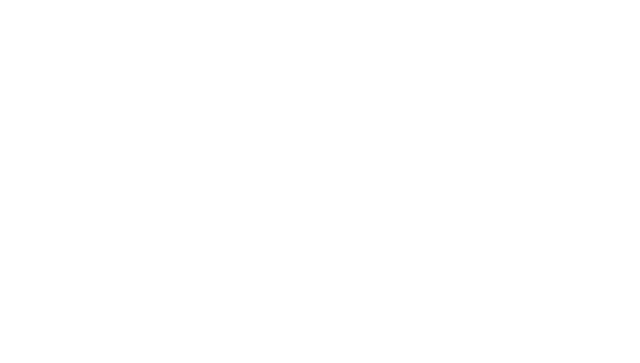
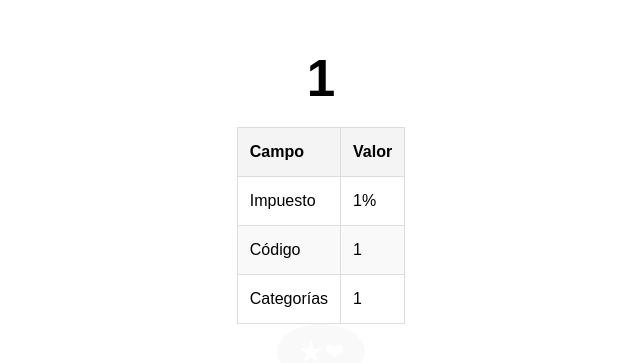
Before and after one commit to Braslyvm/-Proyecto-1-Dise-o-Hacienda, a React (Vite) app in the folder Proyecto-Hacienda/: page /DetalleCabys/1/param1/1/param2/1/param3/1 in a window 1280 px wide. Before the commit this address had no page. Shown: the part 185-548 px from the top of the page, without its empty margins (319-959 px from the left). Built offline with nearby package versions, Linux system fonts and the light colour scheme.

Commit message:
hiperviculos

```diff
--- a/Proyecto-Hacienda/package.json
+++ b/Proyecto-Hacienda/package.json
@@ -29,6 +29,6 @@
     "eslint-plugin-react-hooks": "^5.0.0",
     "eslint-plugin-react-refresh": "^0.4.14",
     "globals": "^15.12.0",
-    "vite": "^6.0.3"
+    "vite": "^6.0.5"
   }
 }
--- a/Proyecto-Hacienda/src/App.jsx
+++ b/Proyecto-Hacienda/src/App.jsx
@@ -1,14 +1,15 @@
-import React, { useState } from 'react';
-import { Routes, Route, Navigate } from 'react-router-dom'; // Asegúrate de importar Navigate para redirigir
-import Navbar from './Componentes/Navbar';
-import Sidebar from './Componentes/Sidebar';
-import MainContent from './Componentes/MainContent';
-import Logeo from './Logeo/Logeo';
-import Registro from './Logeo/Registro';
-import './App.css';
+import React, { useState } from "react";
+import { Routes, Route, Navigate } from "react-router-dom";
+import Navbar from "./Componentes/Navbar";
+import Sidebar from "./Componentes/Sidebar";
+import MainContent from "./Componentes/MainContent";
+import Logeo from "./Logeo/Logeo";
+import Registro from "./Logeo/Registro";
+import DetalleCabys from "./CuerpoElder/DetalleSearch";
+import "./App.css";
 
 function App() {
-    const [content, setContent] = useState('default');
+  const [content, setContent] = useState("default");
 
   const changeContent = (section) => {
     setContent(section);
@@ -17,9 +18,13 @@
   return (
     <div className="app-container">
       <Routes>
+        <Route
+          path="/DetalleCabys/:descripcion/param1/:param1/param2/:param2/param3/:param3"
+          element={<DetalleCabys />}
+        />
         <Route path="/" element={<Navigate to="/app" />} />
         <Route path="/logeo" element={<Logeo />} />
-                <Route path="/Registro" element={<Registro />} />
+        <Route path="/registro" element={<Registro />} />
         <Route
           path="/app"
           element={
--- /dev/null
+++ b/Proyecto-Hacienda/src/CuerpoElder/DetalleSearch.css
@@ -0,0 +1,53 @@
+h1 {
+  color: #000;
+}
+.detail-table {
+  width: 100%;
+  margin-top: 20px;
+  border-collapse: collapse; /* Elimina los espacios entre las celdas */
+  font-family: Arial, sans-serif;
+  background-color: #fff;
+}
+
+.detail-table th,
+.detail-table td {
+  padding: 12px;
+  text-align: left;
+  border: 1px solid #ddd;
+  color: #000; /* Establece el color del texto a negro */
+}
+
+.detail-table th {
+  background-color: #f4f4f4;
+  font-weight: bold;
+}
+
+.detail-table tr:nth-child(even) {
+  background-color: #f9f9f9;
+}
+
+.star-button {
+  font-size: 24px;
+  border: none;
+  color: white;
+  padding: 10px 20px;
+  border-radius: 50%;
+  cursor: pointer;
+  display: inline-flex;
+  justify-content: center;
+  align-items: center;
+  transition: background-color 0.3s, transform 0.3s;
+  text-align: center;
+}
+
+/* Efecto de hover */
+.star-button:hover {
+  color: #28a745;
+  transform: scale(1.1); /* Aumento de tamaño en el hover */
+}
+
+/* Ajuste del tamaño de la estrella */
+.star-button::before {
+  content: "\2605"; /* Código Unicode para la estrella */
+  font-size: 30px;
+}
--- /dev/null
+++ b/Proyecto-Hacienda/src/CuerpoElder/DetalleSearch.jsx
@@ -0,0 +1,43 @@
+import { useParams } from "react-router-dom";
+import "./DetalleSearch.css";
+function DetalleCabys() {
+  const { descripcion, param1, param2, param3 } = useParams();
+
+  if (!descripcion || !param1 || !param2 || !param3) {
+    return <div>Parámetros no encontrados.</div>;
+  }
+
+  return (
+    <div>
+      <h1>{descripcion}</h1>
+
+      {/* Tabla para mostrar los detalles */}
+      <table className="detail-table">
+        <thead>
+          <tr>
+            <th>Campo</th>
+            <th>Valor</th>
+          </tr>
+        </thead>
+        <tbody>
+          <tr>
+            <td>Impuesto</td>
+            <td>{param1}%</td>
+          </tr>
+          <tr>
+            <td>Código</td>
+            <td>{param2}</td>
+          </tr>
+          <tr>
+            <td>Categorías</td>
+            <td>{param3}</td>
+          </tr>
+        </tbody>
+      </table>
+
+      <button className="star-button">&#10084;</button>
+    </div>
+  );
+}
+
+export default DetalleCabys;
--- a/Proyecto-Hacienda/src/CuerpoElder/Search.css
+++ b/Proyecto-Hacienda/src/CuerpoElder/Search.css
@@ -51,15 +51,23 @@
 
 .table th,
 .table td {
-  border: 1px solid #ddd;
+  border: 1px solid #ffffff;
   padding: 0.5rem;
+  color: #0a0a0a;
 }
 
 .table th {
-  background-color: #f4f4f4;
+  background-color: #81c799;
   text-align: left;
 }
 
 .text-center {
   text-align: center;
+  color: #010202;
 }
+h2 {
+  color: rgb(11, 11, 11);
+}
+p{
+  color: #010202;
+}
--- a/Proyecto-Hacienda/src/CuerpoElder/Search.jsx
+++ b/Proyecto-Hacienda/src/CuerpoElder/Search.jsx
@@ -1,21 +1,24 @@
 import React, { useState } from "react";
+import { Link } from "react-router-dom";
 import "./Search.css";
 
 function Search() {
-  const [results, setResults] = useState([]); // Almacena los resultados de la búsqueda
-  const [tempJSON, setTempJSON] = useState({}); // "Archivo JSON temporal" en memoria
+  const [results, setResults] = useState([]);
+  const [tempJSON, setTempJSON] = useState({});
 
   const handleSearch = async (nombreOCodigo) => {
-    const esCodigo = /^\d+$/.test(nombreOCodigo); // Verifica si es un número
+    const esCodigo = /^\d+$/.test(nombreOCodigo);
     const apiUrl = esCodigo
-      ? `https://api.hacienda.go.cr/fe/cabys?codigo=${encodeURIComponent(nombreOCodigo)}`
-      : `https://api.hacienda.go.cr/fe/cabys?q=${encodeURIComponent(nombreOCodigo)}`;
+      ? `https://api.hacienda.go.cr/fe/cabys?codigo=${encodeURIComponent(
+          nombreOCodigo
+        )}`
+      : `https://api.hacienda.go.cr/fe/cabys?q=${encodeURIComponent(
+          nombreOCodigo
+        )}`;
 
     try {
       const response = await fetch(apiUrl);
-      if (!response.ok) {
-        throw new Error(`Error: ${response.status}`);
-      }
+      if (!response.ok) throw new Error(`Error: ${response.status}`);
 
       const data = await response.json();
       if (!data.cabys || data.cabys.length === 0) {
@@ -23,8 +26,8 @@
         return;
       }
 
-      setResults(data.cabys); // Actualiza los resultados
-      setTempJSON({ busqueda: data.cabys }); // Guarda la respuesta completa temporalmente
+      setResults(data.cabys);
+      setTempJSON({ busqueda: data.cabys });
     } catch (error) {
       alert("Error al realizar la solicitud.");
       console.error(error);
@@ -34,46 +37,46 @@
   return (
     <div id="root">
       <h2>Buscador de CABYS de Hacienda</h2>
-      <p>(Catálogo de Bienes y Servicios)</p>
       <div className="search-container">
         <input
           type="text"
           placeholder="Ingrese código o nombre"
           id="search-input"
-          onKeyPress={(e) => {
-            if (e.key === "Enter") {
-              handleSearch(e.target.value.trim());
-            }
-          }}
+          onKeyPress={(e) =>
+            e.key === "Enter" && handleSearch(e.target.value.trim())
+          }
         />
         <button
           id="search-button"
           onClick={() => {
             const input = document.getElementById("search-input").value.trim();
-            if (input) {
-              handleSearch(input);
-            } else {
-              alert("Por favor, ingrese un criterio de búsqueda.");
-            }
+            if (input) handleSearch(input);
+            else alert("Por favor, ingrese un criterio de búsqueda.");
           }}
         >
           Buscar
         </button>
       </div>
-
       <table className="table">
         <thead>
           <tr>
-            <th scope="col">Código</th>
-            <th scope="col">Descripción</th>
-            <th scope="col">Impuesto</th>
+            <th>Código</th>
+            <th>Descripción</th>
+            <th>Impuesto</th>
           </tr>
         </thead>
         <tbody>
           {results.map((item) => (
             <tr key={item.codigo}>
-              <th scope="row">{item.codigo}</th>
-              <td>{item.descripcion}</td>
+              <td>{item.codigo}</td>
+              <td>
+                <Link
+                  to={`/DetalleCabys/${item.descripcion}/param1/${item.impuesto}/param2/${item.codigo}/param3/${item.categorias}`}
+                  className="descripcion"
+                >
+                  {item.descripcion || "Descripción no disponible"}
+                </Link>
+              </td>
               <td className="text-center">{item.impuesto}%</td>
             </tr>
           ))}
```
Also changed, not shown: 1 other file (tests, documents, lock files or other folders). Lines whose indentation alone changed are shown as unchanged.
